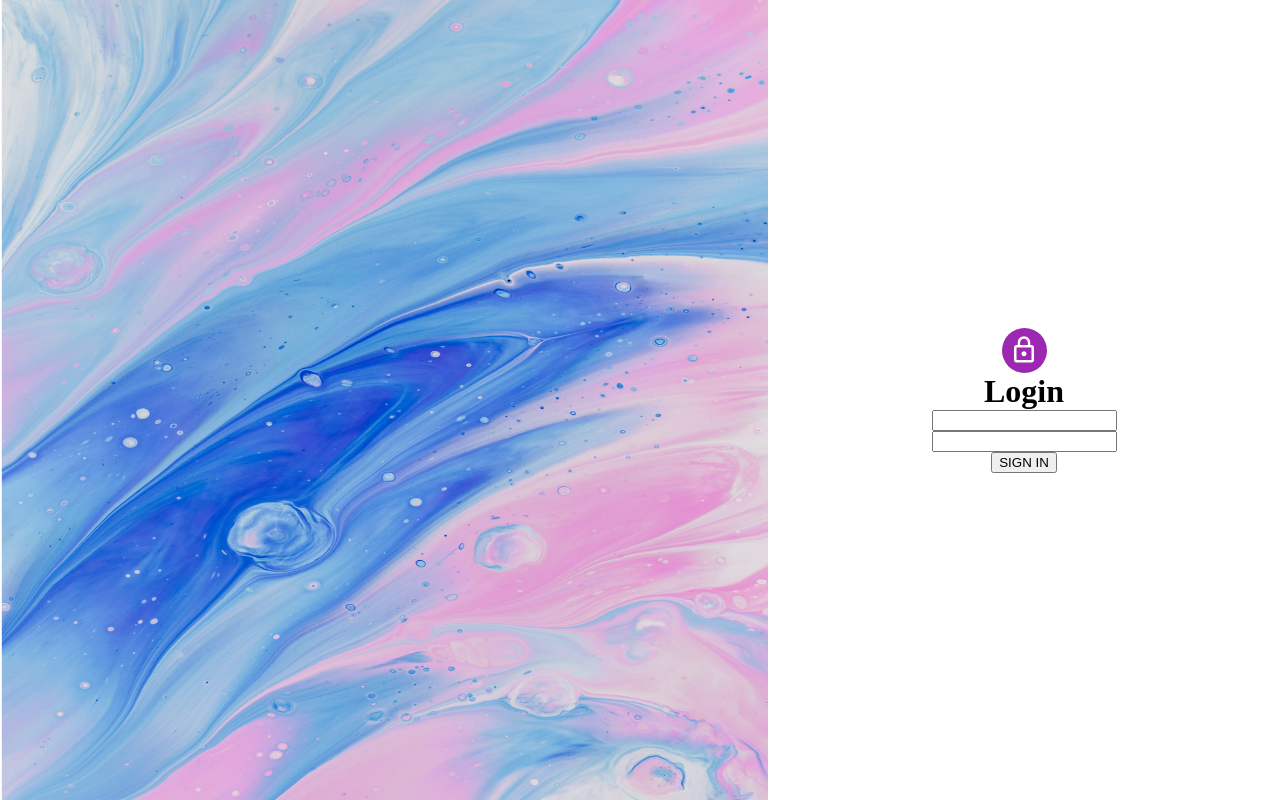
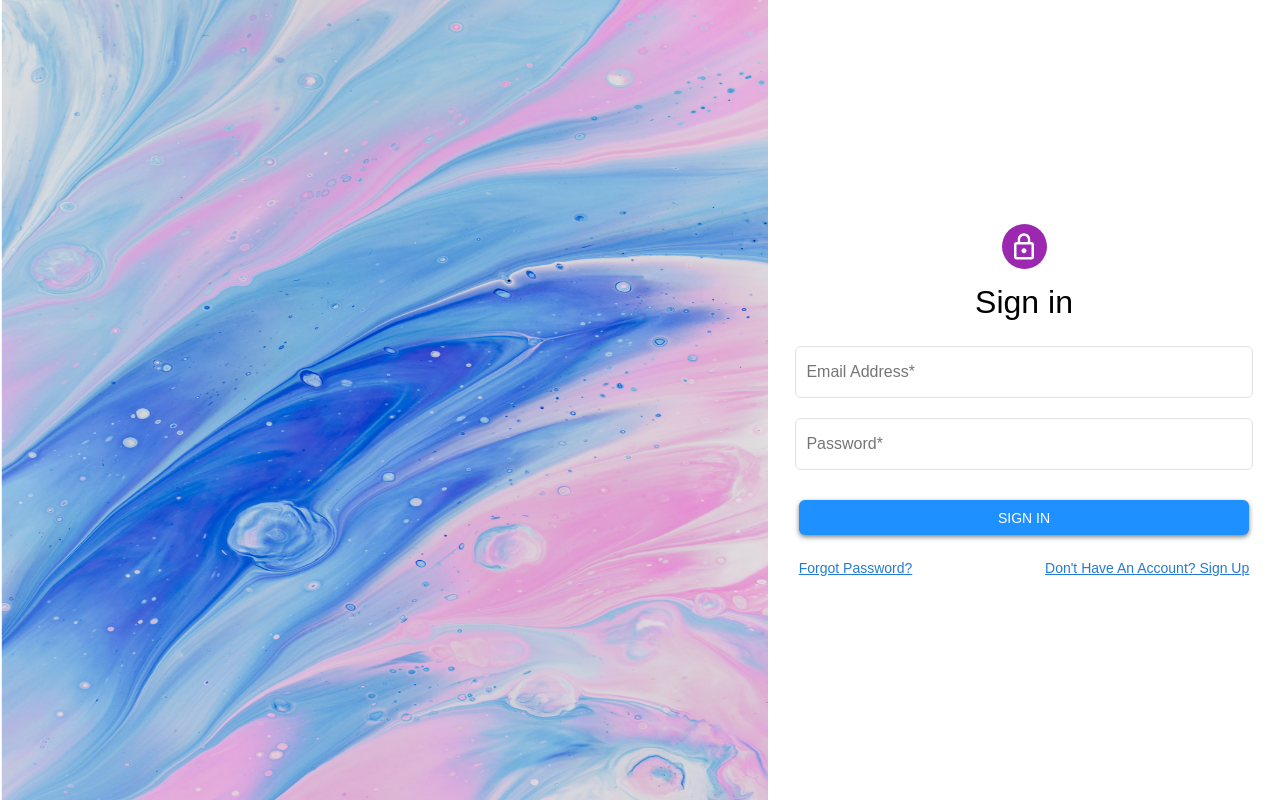
Before and after one commit to A13xYanez/ArtisanAllure-Fashions, a React (Vite) app: page /login in a window 1280 px wide. Built offline with nearby package versions, Linux system fonts and the light colour scheme.

Commit message:
added style to login form

```diff
--- a/src/components/authentication/Authenticate.css
+++ b/src/components/authentication/Authenticate.css
@@ -41,3 +41,50 @@
     height: 30px;
     color: white;
 }
+
+.login-form h1 {
+    margin: 15px;
+    font-family: sans-serif;
+    font-weight: 100;
+}
+
+.login-form input {
+    height: 50px;
+    width: 85%;
+    margin: 10px;
+    padding: 0 10px 0 10px;
+    border: 1px solid #e1e1e1;
+    border-radius: 6px;
+    font-size: 16px;
+}
+
+.login-form button {
+    margin-top: 20px;
+    width: 88%;
+    height: 35px;
+    border: none;
+    border-radius: 6px;
+    color: white;
+    background: dodgerblue;
+    font-weight: 500;
+    font-size: 14px;
+    transition: 0.4s;
+    box-shadow: 0 2px 5px rgba(0, 0, 0, 0.5);
+}
+
+.login-form button:hover {
+    background: #1976d2;
+    box-shadow: 0 2px 5px rgba(0, 0, 0, .75);
+}
+
+.login-links {
+    display: flex;
+    justify-content: space-between;
+    width: 88%;
+    margin-top: 25px;
+    color: #237cd4;
+    text-decoration: underline;
+    font-family: sans-serif;
+    font-size: 14px;
+    cursor: pointer;
+}
--- a/src/components/authentication/Login.jsx
+++ b/src/components/authentication/Login.jsx
@@ -13,10 +13,14 @@ export default function Login() {
                 <div className='lock-icon-container'>
                     <MdLockOutline className='lock-icon' />
                 </div>
-                <h1>Login</h1>
-                <input />
-                <input />
+                <h1>Sign in</h1>
+                <input placeholder='Email Address*' type='email' required />
+                <input placeholder='Password*' type='password' required />
                 <button>SIGN IN</button>
+                <div className='login-links'>
+                    <p>Forgot Password?</p>
+                    <p>Don't Have An Account? Sign Up</p>
+                </div>
             </form>
         </div>
     )
```
